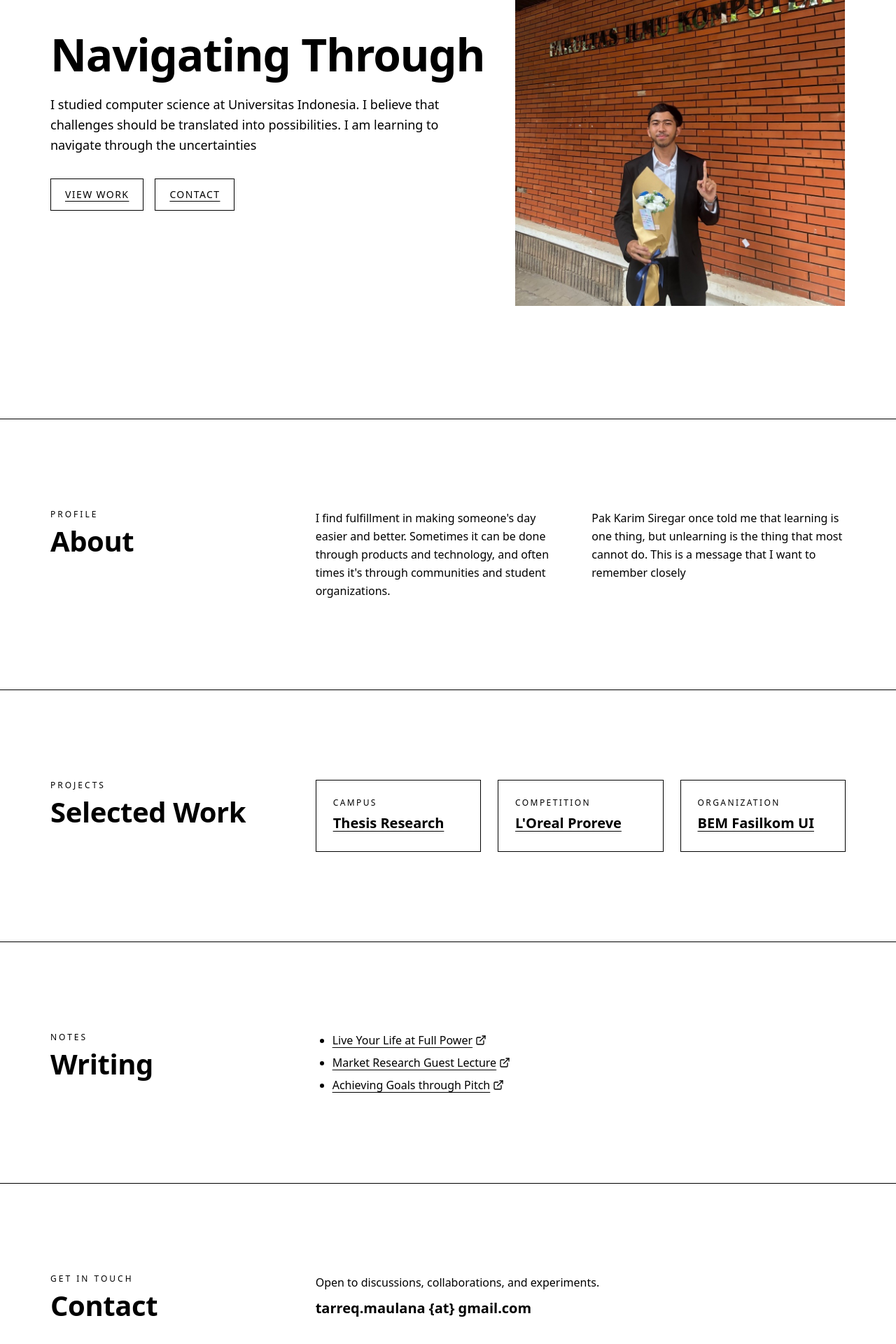
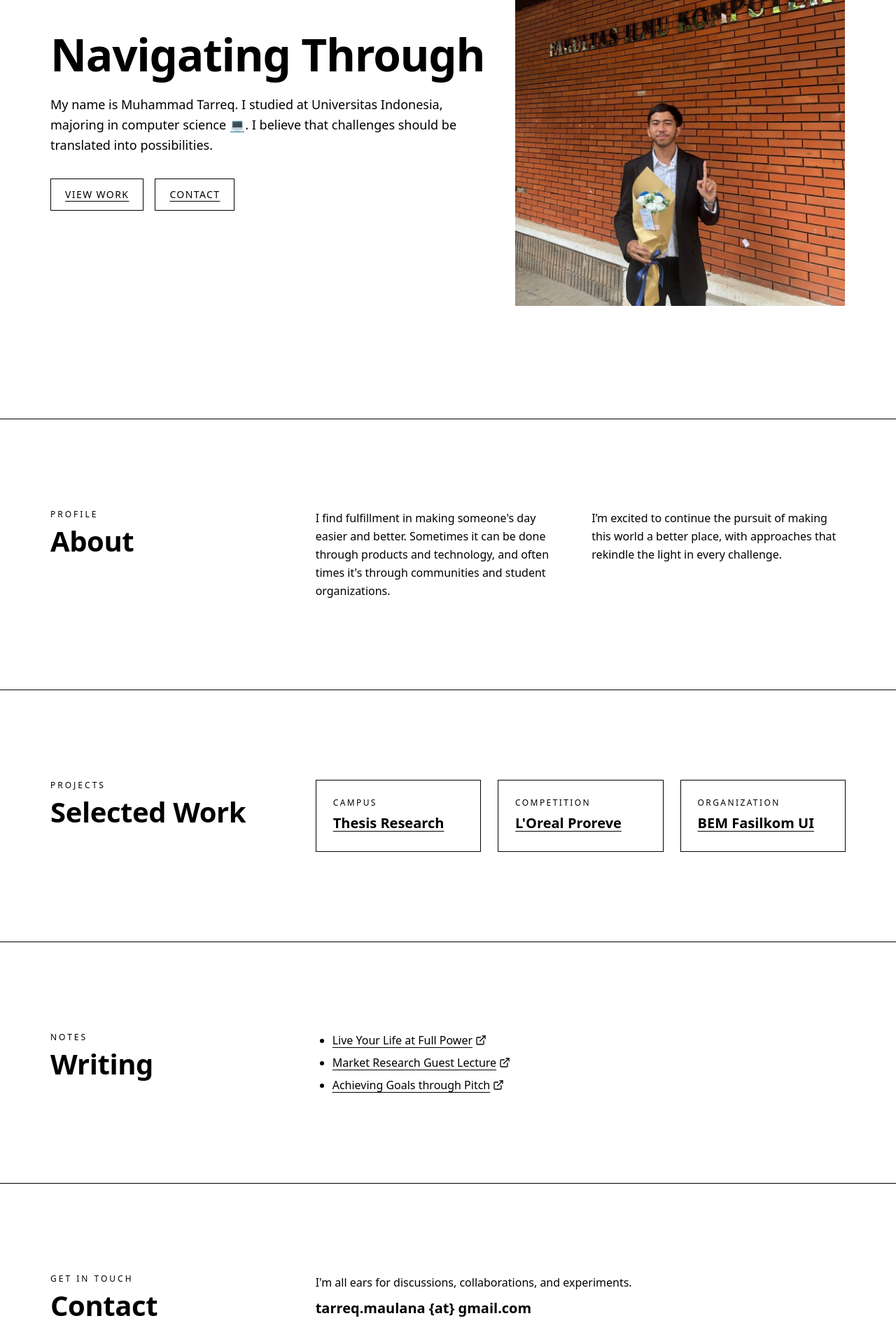
Before and after one commit to mrtrq/presence, a Next.js app: page / in a window 1280 px wide. Shown: the part 254-2174 px from the top of the page at 70% size. Built offline with nearby package versions, Linux system fonts and the light colour scheme.

Commit message:
modify copywriting

```diff
--- a/app/page.tsx
+++ b/app/page.tsx
@@ -15,8 +15,8 @@ export default function Page() {
             <h1 className="mb-6">
               Navigating Through
             </h1>
-            <p className="max-w-[60ch] text-lg text-[--color-muted] mb-8">
-               I studied computer science at Universitas Indonesia. I believe that challenges should be translated into possibilities. I am learning to navigate through the uncertainties
+            <p className="max-w-[60ch] text-lg text-[--color-muted] mb-8 text-left">
+               My name is Muhammad Tarreq. I studied at Universitas Indonesia, majoring in computer science 💻. I believe that challenges should be translated into possibilities.
             </p>
             <div className="flex gap-4">
               <a className="btn" href="#work">View Work</a>
@@ -24,7 +24,7 @@ export default function Page() {
             </div>
           </div>
           <div className="col-span-12 md:col-span-5 mt-10 md:mt-0">
-            <Image src="/avatar.jpg" alt="Tarreq portrait" width={640} height={800} className="w-full h-auto border border-[--color-fg]" />
+            <Image src="/avatar.jpg" alt="Tarreq's portrait" width={640} height={800} className="w-full h-auto border border-[--color-fg]" />
           </div>
         </div>
       </section>
@@ -36,7 +36,7 @@ export default function Page() {
             I find fulfillment in making someone's day easier and better. Sometimes it can be done through products and technology, and often times it's through communities and student organizations.
           </p>
           <p>
-            Pak Karim Siregar once told me that learning is one thing, but unlearning is the thing that most cannot do. This is a message that I want to remember closely
+            I’m excited to continue the pursuit of making this world a better place, with approaches that rekindle the light in every challenge.
           </p>
         </div>
       </Section>
@@ -95,7 +95,7 @@ export default function Page() {
 
       {/* Contact */}
       <Section id="contact" title="Contact" kicker="Get in touch">
-        <p className="mb-2">Open to discussions, collaborations, and experiments.</p>
+        <p className="mb-2">I'm all ears for discussions, collaborations, and experiments.</p>
         <p className="text-xl font-bold">tarreq.maulana {"{at}"} gmail.com</p>
       </Section>
     </>
```
